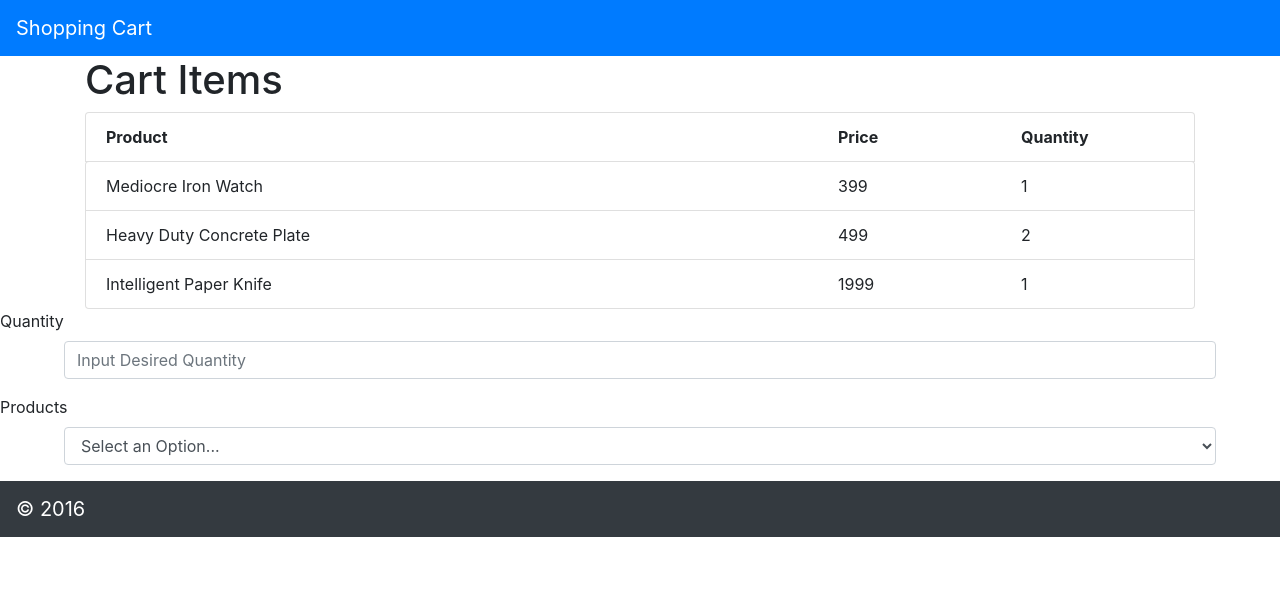
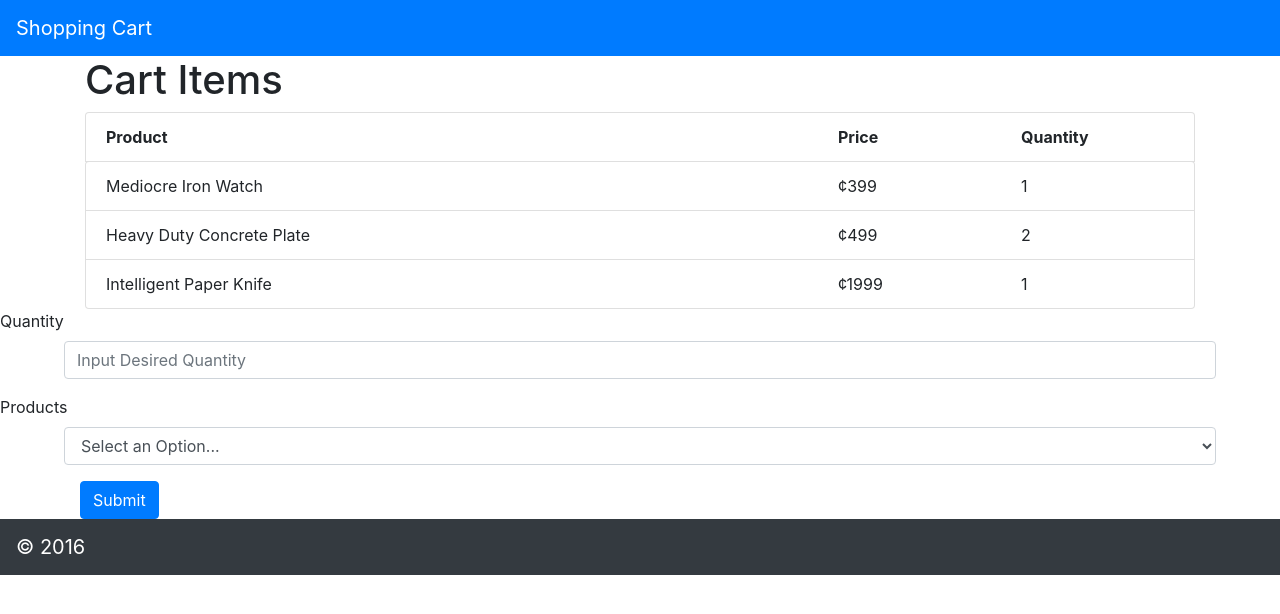
Before and after one commit to daneparke/React-Shopping-Cart, a React (Create React App) app: page / in a window 1280 px wide. Shown: the top 614 px of the page. Built offline with nearby package versions, Linux system fonts and the light colour scheme.

Commit message:
got the quantity to add to the state, now trying to get the dropdown item details to also display

```diff
--- a/src/App.js
+++ b/src/App.js
@@ -2,7 +2,7 @@ import React, { Component } from 'react';
 import CartHeader from './Components/CartHeader.js';
 import CartFooter from './Components/CartFooter.js';
 import CartItems from './Components/CartItems.js';
-import AddItem from './Components/AddItem.js'
+import AddItem from './Components/AddItem.js';
 import './App.css';
 
 class App extends Component {
@@ -24,14 +24,23 @@ class App extends Component {
       { id: 46, name: 'Intelligent Leather Clock', priceInCents: 2999 },
       { id: 47, name: 'Ergonomic Bronze Lamp', priceInCents: 40000 },
       { id: 48, name: 'Awesome Leather Shoes', priceInCents: 3990 },
-    ]
+    ],
+    newObj: {
+      product: {
+        // name: option.selected.value,
+        // priceInCents: option.selected.data - item
+        name: null,
+        priceInCents: null
+      },
+      quantity: null
+    }
   }
   render() {
     return (
       <div className="App">
         <CartHeader />
         <CartItems cartItemsList={this.state.cartItemsList} />
-        <AddItem products={this.state.products} />
+        <AddItem products={this.state.products} newObj={this.state.newObj} />
         <CartFooter year={this.state.year} />
       </div >
     );
--- a/src/Components/AddItem.js
+++ b/src/Components/AddItem.js
@@ -1,117 +1,51 @@
-import React from 'react'
-import { DropdownMenu, MenuItem } from 'react-bootstrap-dropdown-menu';
+import React, { Component } from 'react'
 
-const AddItem = (props) => {
-    // constructor(props)
-    // super(props);
+class AddItem extends Component {
 
-    // this.toggle = this.toggle.bind(this);
-    // this.state = {
-    //     dropdownOpen: false
-    // };
-
-
-    // toggle()
-    // this.setState(prevState => ({
-    //     dropdownOpen: !prevState.dropdownOpen
-    // }));
-
-
-    var dropDownItems = props.products.map(item => {
+    constructor(props) {
+        super(props);
+        this.state = {
+            quantity: '',
+            item: '',
+            price: '',
+        }
+    }
+    // componentWillMount() {
+    render() {
         return (
-            // <a className="dropdown-item" href="#">{item.name}{item.priceInCents}</a>
-            // <MenuItem text={item.name}{item.priceInCents} location="/home" />
-            // <div className='row' style={{ display: 'flex', justifyContent: 'center' }}>
-            //     <li ><a href="#">{item.name} {item.priceInCents}</a></li>
-            // </div>
-            <option href="#">{item.name} {item.priceInCents}</option>
-
-            // <li><a href="#">{item.name}{item.priceInCents}</a></li>
-
-        )
-    })
-
-    return (
-        <React.Fragment>
             <form>
                 <div class="form-group">
                     <label for="exampleFormControlInput1">Quantity</label>
                     <div style={{ display: 'flex', justifyContent: 'center' }}>
-                        <input style={{ width: '90vw' }} type="email" class="form-control" id="exampleFormControlInput1" placeholder="Input Desired Quantity"></input>
+                        <input
+                            onChange={e => this.setState({ quantity: e.target.value })}
+                            style={{ width: '90vw' }} type="number" min='0' class="form-control" placeholder="Input Desired Quantity"></input>
+                        <h1>{this.state.quantity}</h1>
                     </div>
                 </div>
                 <div class="form-group">
                     <label for="exampleFormControlSelect1">Products</label>
                     <div style={{ display: 'flex', justifyContent: 'center' }}>
-                        <select style={{ width: '90vw' }} class="form-control" id="exampleFormControlSelect1">
+                        <select
+                            onChange={e => this.setState({ price: e.target.data, item: e.target.value })}
+                            style={{ width: '90vw' }} class="form-control">
                             <option selected disabled>Select an Option...</option>
-                            {dropDownItems}
+                            {this.props.products.map(item => {
+                                return (
+                                    <option value={item.name} data={item.priceInCents} >{item.name} &cent;{item.priceInCents}</option>
+                                )
+                            })}
                         </select>
+                        <h6>{this.state.item}</h6>
+                        <h6>{this.state.price}</h6>
                     </div>
                 </div>
-            </form>
-        </React.Fragment>
+                <button
+                    // onClick={submitAddItem}
+                    style={{ marginLeft: '80px' }} type="button" class="btn btn-primary">Submit</button>
+            </form >
+        );
+    }
 
-        // <div class="form-group">
-        //     <label for="exampleFormControlSelect1">Example select</label>
-        //     <select class="form-control" id="exampleFormControlSelect1">
-        //         <option>1</option>
-        //         <option>2</option>
-        //         <option>3</option>
-        //         <option>4</option>
-        //         <option>5</option>
-        //     </select>
-        // </div>
-
-
-        // <DropdownMenu>
-        //     <button className="btn btn-secondary dropdown-toggle" type="button" id="dropdownMenuButton" data-toggle="dropdown" aria-haspopup="true" aria-expanded="false">
-        //         Select an Option...
-        //     </button>
-        //     {dropDownItems}
-        //     <MenuItem text={dropDownItems} location="/home" />
-        // </DropdownMenu>
-
-
-        // <DropdownMenu userName="Chris Smith">
-        //     <MenuItem text="Home" location="/home" />
-        //     <MenuItem text="Edit Profile" location="/profile" />
-        //     <MenuItem text="Change Password" location="/change-password" />
-        //     <MenuItem text="Privacy Settings" location="/privacy-settings" />
-        //     <MenuItem text="Delete Account" onClick={this.deleteAccount} />
-        //     <MenuItem text="Logout" onClick={this.logout} />
-        // </DropdownMenu>
-        // <div className="dropdown">
-        //     <button className="btn btn-secondary dropdown-toggle" type="button" id="dropdownMenuButton" data-toggle="dropdown" aria-haspopup="true" aria-expanded="false">
-        //         Select an Option...
-        //     </button>
-        //     <div className="dropdown-menu" aria-labelledby="dropdownMenuButton">
-        //         {dropDownItems}
-        //     </div>
-        // </div>
-        // <div>
-        //     <div class="dropdown">
-        //         <button class="btn btn-primary dropdown-toggle" type="button" data-toggle="dropdown">Select an Option...
-        //     <span class="caret"></span></button>
-        //         <ul class="dropdown-menu">
-        //             <li><a href='#'>hi</a></li>
-        //             <li>hi</li>
-        //             <li>hi</li>
-
-        //         </ul>
-        //     </div>
-        // </div>
-        //         <div class="dropdown">
-        //             <button class="btn btn-primary dropdown-toggle" type="button" data-toggle="dropdown">Dropdown Example
-        //   <span class="caret"></span></button>
-        //             <ul class="dropdown-menu">
-        //                 <li><a href="#">HTML</a></li>
-        //                 <li><a href="#">CSS</a></li>
-        //                 <li><a href="#">JavaScript</a></li>
-        //             </ul>
-        //         </div>
-
-
-    )
 }
 export default AddItem
--- a/src/Components/CartItem.js
+++ b/src/Components/CartItem.js
@@ -6,7 +6,7 @@ const CartItem = (props) => {
             <div className='list-group-item' >
                 <div className="row">
                     <div className="col-md-8">{item.product.name}</div>
-                    <div className="col-md-2">{item.product.priceInCents}</div>
+                    <div className="col-md-2">&cent;{item.product.priceInCents}</div>
                     <div className="col-md-2">{item.quantity}</div>
                 </div>
             </div>
```
